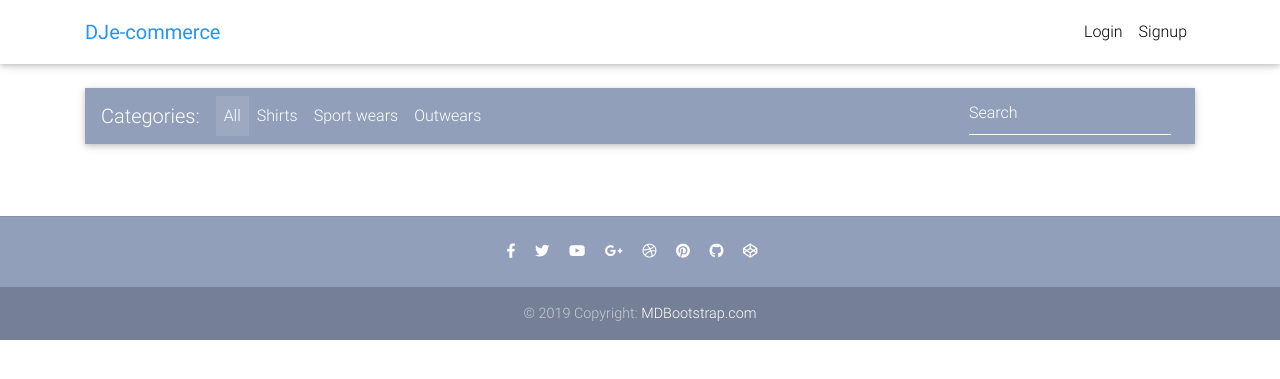
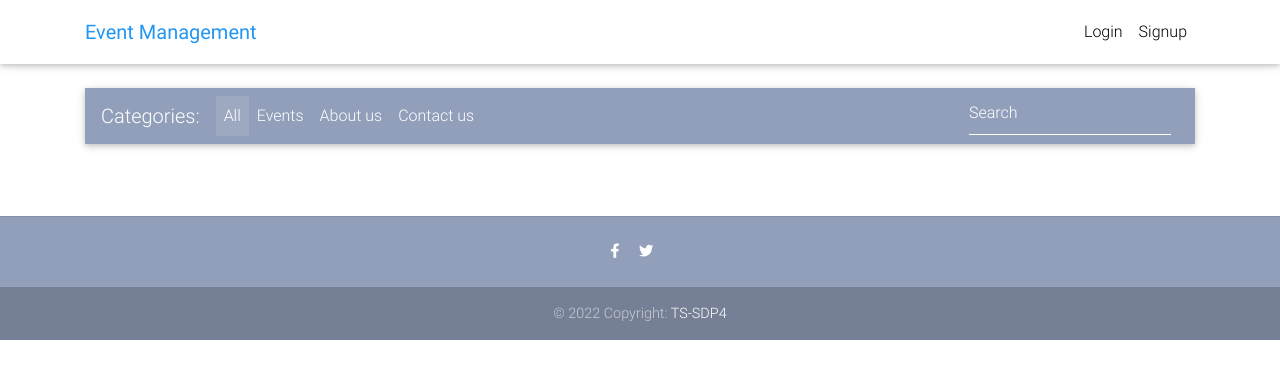
Before and after one commit to sairam18814/SDP4, a Django app: page / in a window 1280 px wide. Shown: the top 379 px of the page. Run offline with Django 3.2, Linux system fonts and the light colour scheme; data that the repository does not hold is empty; some libraries are stand-ins or nearby versions.

Commit message:
2nd commit

```diff
--- a/django-ecommerce-master/templates/footer.html
+++ b/django-ecommerce-master/templates/footer.html
@@ -4,44 +4,22 @@
 
     <!-- Social icons -->
     <div class="pb-4">
-      <a href="https://www.facebook.com/mdbootstrap" target="_blank">
+      <a href="https://www.facebook.com/" target="_blank">
         <i class="fab fa-facebook-f mr-3"></i>
       </a>
 
-      <a href="https://twitter.com/MDBootstrap" target="_blank">
+      <a href="https://twitter.com/" target="_blank">
         <i class="fab fa-twitter mr-3"></i>
       </a>
 
-      <a href="https://www.youtube.com/watch?v=7MUISDJ5ZZ4" target="_blank">
-        <i class="fab fa-youtube mr-3"></i>
-      </a>
 
-      <a href="https://plus.google.com/u/0/b/107863090883699620484" target="_blank">
-        <i class="fab fa-google-plus-g mr-3"></i>
-      </a>
-
-      <a href="https://dribbble.com/mdbootstrap" target="_blank">
-        <i class="fab fa-dribbble mr-3"></i>
-      </a>
-
-      <a href="https://pinterest.com/mdbootstrap" target="_blank">
-        <i class="fab fa-pinterest mr-3"></i>
-      </a>
-
-      <a href="https://github.com/mdbootstrap/bootstrap-material-design" target="_blank">
-        <i class="fab fa-github mr-3"></i>
-      </a>
-
-      <a href="http://codepen.io/mdbootstrap/" target="_blank">
-        <i class="fab fa-codepen mr-3"></i>
-      </a>
     </div>
     <!-- Social icons -->
 
     <!--Copyright-->
     <div class="footer-copyright py-3">
-      © 2019 Copyright:
-      <a href="https://mdbootstrap.com/education/bootstrap/" target="_blank"> MDBootstrap.com </a>
+      © 2022 Copyright:
+      <a href="https:kluniversity.in" target="_blank"> TS-SDP4 </a>
     </div>
     <!--/.Copyright-->
 
--- a/django-ecommerce-master/templates/home.html
+++ b/django-ecommerce-master/templates/home.html
@@ -27,13 +27,13 @@
               </a>
             </li>
             <li class="nav-item">
-              <a class="nav-link" href="#">Shirts</a>
+              <a class="nav-link" href="#">Events</a>
             </li>
             <li class="nav-item">
-              <a class="nav-link" href="#">Sport wears</a>
+              <a class="nav-link" href="#">About us</a>
             </li>
             <li class="nav-item">
-              <a class="nav-link" href="#">Outwears</a>
+              <a class="nav-link" href="#">Contact us</a>
             </li>
 
           </ul>
--- a/django-ecommerce-master/templates/navbar.html
+++ b/django-ecommerce-master/templates/navbar.html
@@ -5,7 +5,7 @@
 
       <!-- Brand -->
       <a class="navbar-brand waves-effect" href="/">
-        <strong class="blue-text">DJe-commerce</strong>
+        <strong class="blue-text">Event Management</strong>
       </a>
 
       <!-- Collapse -->
```
